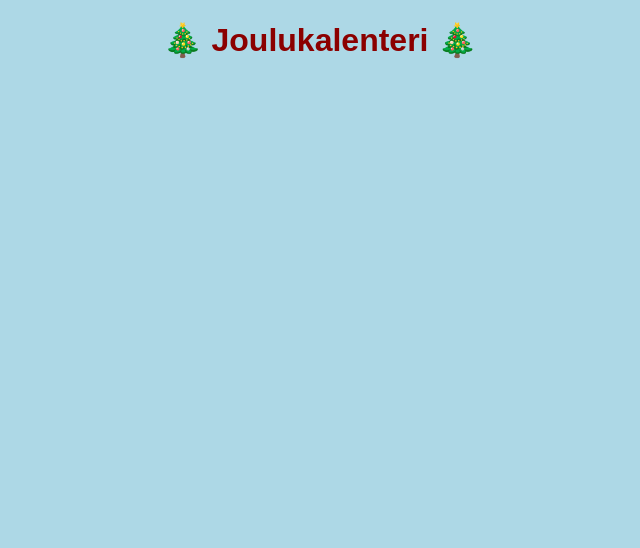
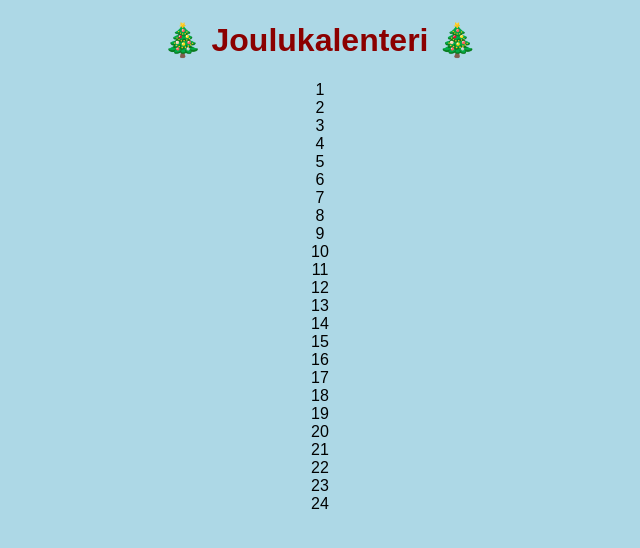
Before and after one commit to Bamrit03/JOULUKALENTERI, a plain HTML site: page index.html in a window 1280 px wide. Shown: the whole page, without its empty margins (320-960 px from the left). Drawn offline with Linux system fonts and the light colour scheme.

Commit message:
Add calendar doors to the HTML structure

```diff
--- a/index.html
+++ b/index.html
@@ -10,6 +10,34 @@
 
     <h1>🎄 Joulukalenteri 🎄</h1>
 
+    <div class="calendar">
+        <div class="door">1</div>
+        <div class="door">2</div>
+        <div class="door">3</div>
+        <div class="door">4</div>
+        <div class="door">5</div>
+        <div class="door">6</div>
+        <div class="door">7</div>
+        <div class="door">8</div>
+        <div class="door">9</div>
+        <div class="door">10</div>
+        <div class="door">11</div>
+        <div class="door">12</div>
+        <div class="door">13</div>
+        <div class="door">14</div>
+        <div class="door">15</div>
+        <div class="door">16</div>
+        <div class="door">17</div>
+        <div class="door">18</div>
+        <div class="door">19</div>
+        <div class="door">20</div>
+        <div class="door">21</div>
+        <div class="door">22</div>
+        <div class="door">23</div>
+        <div class="door">24</div>
+    </div>
+
     <script src="js/script.js"></script>
+
 </body>
 </html>
```
